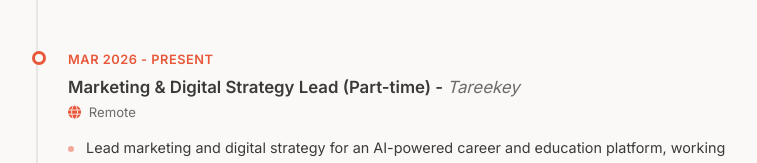
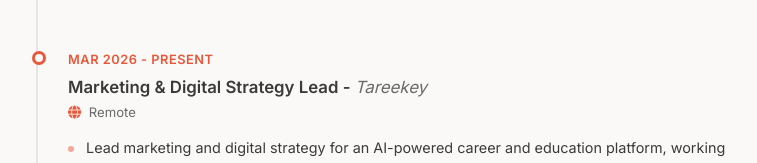
Before and after one commit to marcv12/andreas-portfolio, a plain HTML site: page index.html in a window 1280 px wide. Shown: the part 4473-4636 px from the top of the page, without its empty margins (262-1019 px from the left). Drawn offline with nearby package versions, Linux system fonts and the light colour scheme.

Commit message:
Remove part-time label from Tareekey role

```diff
--- a/index.html
+++ b/index.html
@@ -211,7 +211,7 @@
                     <div class="timeline-marker"></div>
                     <div class="timeline-content">
                         <span class="timeline-date">Mar 2026 - Present</span>
-                        <h3>Marketing &amp; Digital Strategy Lead (Part-time) - <em>Tareekey</em></h3>
+                        <h3>Marketing &amp; Digital Strategy Lead - <em>Tareekey</em></h3>
                         <p class="timeline-location"><i class="fas fa-globe"></i> Remote</p>
                         <ul>
                             <li>Lead marketing and digital strategy for an AI-powered career and education platform, working with the founders on positioning, target audiences, and marketing priorities.</li>
```
